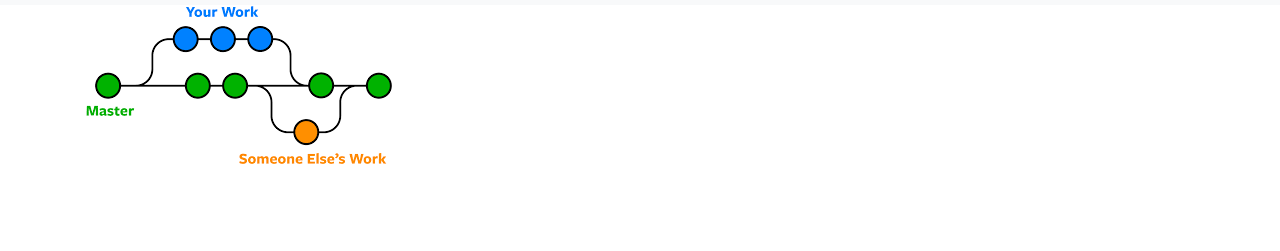
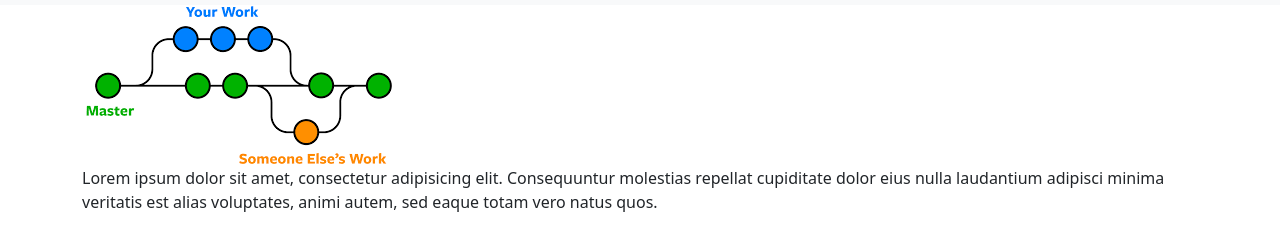
Before and after one commit to damkoguinee/git, a plain HTML site: page index.html in a window 1280 px wide. Shown: the part 87-338 px from the top of the page. Drawn offline with nearby package versions, Linux system fonts and the light colour scheme; files that its build step writes are made by us from their sources.

Commit message:
ajout paragraphe

```diff
--- a/index.html
+++ b/index.html
@@ -49,6 +49,10 @@
         <img src="img/gitArbre.png" alt="image git arbre">
     </div>
 
+    <div class="container">
+      <p>Lorem ipsum dolor sit amet, consectetur adipisicing elit. Consequuntur molestias repellat cupiditate dolor eius nulla laudantium adipisci minima veritatis est alias voluptates, animi autem, sed eaque totam vero natus quos.</p>
+    </div>
+
 
 
 
```
